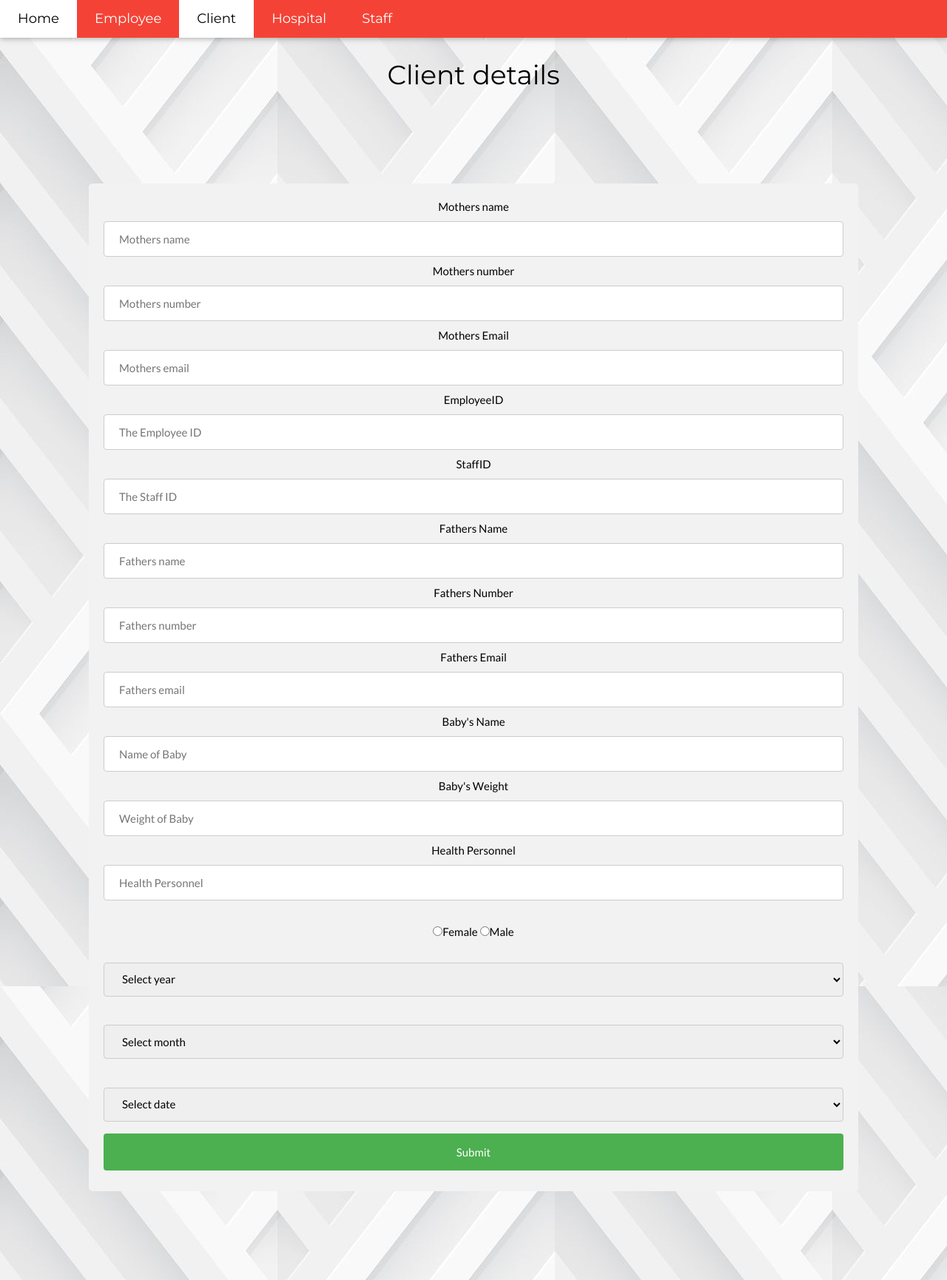
After one commit to 678Elaine/Web-Tech-Final-Project, a PHP site: page /client.php in a window 1280 px wide. The commit adds this page. Shown: the whole page at 74% size. Run offline with PHP 8.4, Linux system fonts and the light colour scheme.

Commit message:
Add files via upload

```diff
--- /dev/null
+++ b/client.php
@@ -0,0 +1,236 @@
+<!--References: Online Resources-->
+<!DOCTYPE html>
+
+<meta charset="UTF-8">
+<meta name="viewport" content="width=device-width, initial-scale=1">
+<link rel="stylesheet" href="https://www.w3schools.com/w3css/4/w3.css">
+<link rel="stylesheet" href="https://fonts.googleapis.com/css?family=Lato">
+<link rel="stylesheet" href="https://fonts.googleapis.com/css?family=Montserrat">
+<link rel="stylesheet" href="work.css">
+
+
+<style>
+body,h1,h2,h3,h4,h5,h6 {font-family: "Lato", sans-serif}
+.w3-bar,h1,button {font-family: "Montserrat", sans-serif}
+.fa-anchor,.fa-coffee {font-size:200px}
+</style>
+<!-- Navbar -->
+<div class="w3-top">
+  <div class="w3-bar w3-red w3-card w3-left-align w3-large">
+    <a class="w3-bar-item w3-button w3-hide-medium w3-hide-large w3-right w3-padding-large w3-hover-white w3-large w3-red" href="javascript:void(0);" onclick="myFunction()" title="Toggle Navigation Menu"><i class="fa fa-bars"></i></a>
+    <a href="index.php" class="w3-bar-item w3-button w3-padding-large w3-hover-white">Home</a>
+    <a href="staff.php" class="w3-bar-item w3-button w3-hide-small w3-padding-large w3-hover-white">Employee</a>
+    <a href="client.php" class="w3-bar-item w3-button w3-hide-small w3-padding-large w3-white">Client</a>
+    <a href="hospital.php" class="w3-bar-item w3-button w3-hide-small w3-padding-large w3-hover-white">Hospital</a>
+    <a href="#" class="w3-bar-item w3-button w3-hide-small w3-padding-large w3-hover-white">Staff</a>
+  </div>
+
+  <!-- Navbar on small screens -->
+  <div id="navDemo" class="w3-bar-block w3-white w3-hide w3-hide-large w3-hide-medium w3-large">
+    <a href="staff.php" class="w3-bar-item w3-button w3-padding-large">Employee</a>
+    <a href="client.php" class="w3-bar-item w3-button w3-padding-large">Client</a>
+    <a href="hospital.php" class="w3-bar-item w3-button w3-padding-large">Hospital</a>
+    <a href="#" class="w3-bar-item w3-button w3-padding-large">Staff</a>
+  </div>
+</div>
+<script>
+function checkExpression(stringToCheck)
+{
+    var expression=/^[0-9]+$/;
+    if (stringToCheck.value.match(expression))
+    {
+         alert('Input successful');
+        document.form1.employeeID.focus();
+        return true;
+
+    }else{
+        alert('Please enter a number for Employee ID');
+        document.form1.employeeID.focus()
+   }
+}
+</script>
+
+<html style="background-image: url('capture.jpg');" >
+<div >
+    <h1> Welcome client of Switched at birth</h1>
+
+
+
+    <body ><center>
+
+
+    <h1> Client details</h1>
+
+    <div class="no">
+
+<!--Create form to accept information from users-->
+    <form method="POST" action="" name="form1">
+    Mothers name <input type = "text" id="query" name= "mother_name" placeholder="Mothers name"></br>
+    Mothers number <input type = "text" id="query" name= "mother_number" placeholder="Mothers number"></br>
+    Mothers Email <input type = "text" id="query" name= "mother_email" placeholder="Mothers email"></br>
+    EmployeeID<input type = "text" id="query" name= "employee_id" placeholder="The Employee ID"></br>
+    StaffID<input type = "text" id="query" name= "staff_id" placeholder="The Staff ID"></br>
+
+    Fathers Name <input type = "text" id="query" name= "father_name" placeholder="Fathers name"></br>
+    Fathers Number <input type = "text" id="query" name= "father_number" placeholder="Fathers number"></br>
+    Fathers Email <input type = "text" id="query" name= "father_email" placeholder="Fathers email"></br>
+
+   Baby's Name <input type = "text" id="query" name= "baby_name" placeholder="Name of Baby"></br>
+    Baby's Weight <input type = "text" id="query" name= "weight" placeholder="Weight of Baby"></br>
+    Health Personnel <input type = "text" id="query" name= "healthpersonnel" placeholder="Health Personnel"></br></br>
+    <input type="radio" name="gender"
+<?php if (isset($gender) && $gender=="female") echo "checked";?>
+value="female">Female
+<input type="radio" name="gender"
+<?php if (isset($gender) && $gender=="male") echo "checked";?>
+value="male">Male
+
+</br></br>
+<select name="Year">
+  <option value="">Select year</option>
+  <?php for ($i = 1980; $i <=2021; $i++) : ?>
+  <option value="<?php echo $i; ?>"><?php echo $i; ?></option>
+  <?php endfor; ?>
+</select>
+  </br></br>
+<select name="Month">
+  <option value="">Select month</option>
+  <?php for ($i = 1; $i <= 12; $i++) : ?>
+  <option value="<?php echo ($i < 10) ? '0'.$i : $i; ?>"><?php echo $i; ?></option>
+  <?php endfor; ?>
+</select>
+  </br></br>
+<select name="Date">
+  <option value="">Select date</option>
+  <?php for ($i = 1; $i <= 31; $i++) : ?>
+  <option value="<?php echo ($i < 10) ? '0'.$i : $i; ?>"><?php echo $i; ?></option>
+  <?php endfor; ?>
+</select>
+  </br>
+   <input type="submit" name="submit" onclick="checkExpression(document.form1.employee_id)">
+</form>
+  </div>
+
+   <?php
+   if(isset($_POST['submit'])){
+            //Get and print the information within the searchbox, if any
+                if(isset($_POST['mother_name'])){
+                     $mother_name=$_POST['mother_name'];
+                }
+
+
+
+            //Get and print the information within the searchbox, if any
+                if(isset($_POST['mother_number'])){
+                     $mother_number=$_POST['mother_number'];
+                }
+
+
+
+            //Get and print the information within the searchbox, if any
+                if(isset($_POST['mother_email'])){
+                     $mother_email=$_POST['mother_email'];
+                }
+
+
+
+            //Get and print the information within the searchbox, if any
+                if(isset($_POST['employee_id'])){
+                     $employee_id=$_POST['employee_id'];
+                }
+
+
+
+            //Get and print the information within the searchbox, if any
+                if(isset($_POST['staff_id'])){
+                     $staff_id=$_POST['staff_id'];
+                }
+
+
+
+
+
+include 'database_connection_finalproject.php';
+//Insert into the Mothers table
+$sql = "INSERT INTO Mother (mothers_name,mothers_number,email,employeeID,staffID)
+VALUES ( '$mother_name','$mother_number','$mother_email','$employee_id','$staff_id')";
+
+if ($connect->query($sql) === TRUE) {
+  echo "New record created successfully";
+}
+
+
+            //Get and print the information within the searchbox, if any
+                if(isset($_POST['father_name'])){
+                     $father_name=$_POST['father_name'];
+                }
+
+            //Get and print the information within the searchbox, if any
+                if(isset($_POST['father_number'])){
+                     $father_number=$_POST['father_number'];
+                }
+
+            //Get and print the information within the searchbox, if any
+                if(isset($_POST['father_email'])){
+                     $father_email=$_POST['father_email'];
+                }
+
+
+//insert into Father table
+$sql = "INSERT INTO Father (fathers_name,fathers_number,email)
+VALUES ( '$father_name','$father_number','$father_email')";
+
+if ($connect->query($sql) === TRUE) {
+  echo "New record created successfully";
+}
+
+     if(isset($_POST['baby_name'])){
+        $baby_name=$_POST['baby_name'];
+     }
+     if(isset($_POST['weight'])){
+     $weight=$_POST['weight'];
+    }
+
+    if(isset($_POST['gender'])){
+        $gender=$_POST['gender'];
+        }
+
+    if(isset($_POST['healthpersonnel'])){
+       $healthpersonnel=$_POST['healthpersonnel'];
+        }
+
+
+  //get information from the form and insert into Baby table
+  if(isset($_POST['submit']))
+  {
+  $Year = $_POST['Year'];
+  $Month = $_POST['Month'];
+  $Date = $_POST['Date'];
+  if ($Year != '' && $Month != '' && $Date != '')
+     {
+     $date = $Year.'-'.$Month.'-'.$Date;}
+     $sql="INSERT INTO Baby (baby_name, weight, dob, gender, mothers_name, fathers_name, personnel_name) VALUES  ('$baby_name','$weight','$date','$gender','$mother_name','$father_name', '$healthpersonnel')";
+     if (mysqli_query($connect,$sql))
+     {
+        echo "Record added!";
+     }
+
+}
+  else
+     {
+        echo "Please Select Day, Month and Year!!!";
+     }
+
+
+
+
+
+   }
+
+    ?>
+
+
+</center>
+  </body>
+  </div>
+</html>
```
Also changed, not shown: home.php (+6 -5 lines), hospital.php (+4 -3 lines).
